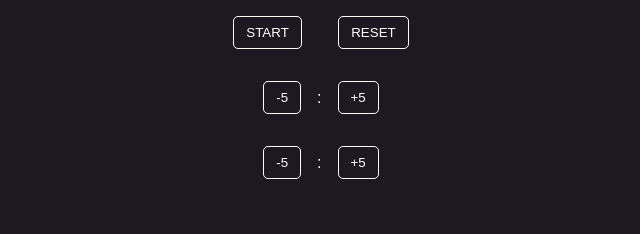
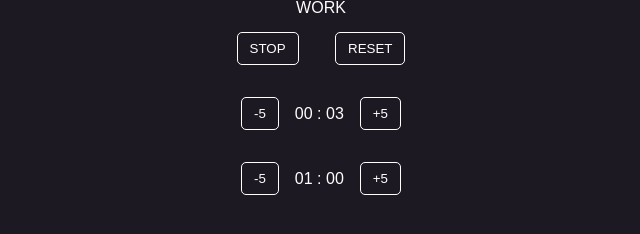
Before and after one commit to helene-nguyen/pomodoro-app, a plain HTML site: page index.html in a window 1280 px wide. Both pictures are taken after a click on the button "START". Shown: the whole page, without its empty margins (319-959 px from the left). Drawn offline with Linux system fonts and the light colour scheme.

Commit message:
:dizzy: feat: end timer

```diff
--- a/index.html
+++ b/index.html
@@ -6,6 +6,8 @@
     <meta name="viewport" content="width=device-width, initial-scale=1.0" />
 
     <title>Vanilla</title>
+    <!--& FAVICON -->
+    <link rel="icon" type="image/x-icon" href="./media/favicon.ico">
 
     <!--& CSS -->
     <link rel="stylesheet" href="./style/css/reset.css" />
@@ -18,37 +20,30 @@
     <header id="header"></header>
 
     <main class="container">
+      <section class="container__session-title" data-session="work">WORK</section>
       <!--& ACTION BUTTONS -->
       <section class="main-buttons">
-        <button type="button" class="main-buttons__button main-buttons__button--start">START</button>
+        <button type="button" class="main-buttons__button" data-action="start">START</button>
         <button type="button" class="main-buttons__button main-buttons__button--reset">RESET</button>
       </section>
 
       <!--& DISPLAY TIMER -->
       <section class="timer current-timer">
         <button type="button" class="current-timer__button current-timer__button--less">-5</button>
-        <div class="current-timer__container">
-          <p class="current-timer__minutes"></p>
-          <span> : </span>
-          <p class="current-timer__seconds"></p>
-        </div>
+
+        <div class="current-timer__container"></div>
+
         <button type="button" class="current-timer__button current-timer__button--more">+5</button>
       </section>
 
       <!--& CONFIGURE TIMER -->
       <section class="timer define-timer">
         <button type="button" class="define-timer__button define-timer__button--less">-5</button>
-        <div class="define-timer__time">
-          <div class="define-timer__container">
-            <p class="define-timer__minutes"></p>
-            <span> : </span>
-            <p class="define-timer__seconds"></p>
-          </div>
-        </div>
+
+        <div class="define-timer__container"></div>
+
         <button type="button" class="define-timer__button define-timer__button--more">+5</button>
       </section>
-
-      <section class="container__session-title"></section>
     </main>
 
     <footer id="footer"></footer>
--- a/script/index.js
+++ b/script/index.js
@@ -1,51 +1,190 @@
-// console.log('Hello from space 🚀')
-
 const app = {
   //~ VARIABLES
   //* default
-  defaultCurrentTimer: {
-    minutes: 30,
-    seconds: 00,
+  currentTimer: {
+    minutes: 3,
+    seconds: 0,
   },
-  defaultDefinedTimer: {
-    minutes: 05,
-    seconds: 00,
+  definedTimer: {
+    minutes: 1,
+    seconds: 0,
   },
-  defaultCurrentSession: ['WORK'],
+  remainingTime: null,
+  interval: null,
+  time: 5,
 
   //* buttons
-  targetStartBtn: document.querySelector('container__button--start'),
-  targetResetBtn: document.querySelector('container__button--reset'),
-  targetCurrentMoreBtn: document.querySelector('current-timer__button--more'),
-  targetCurrentLessBtn: document.querySelector('current-timer__button--less'),
-  targetDefinedMoreBtn: document.querySelector('define-timer__button--more'),
-  targetDefinedLessBtn: document.querySelector('define-timer__button--less'),
+  targetActionBtn: document.querySelector(`[data-action]`),
+  targetResetBtn: document.querySelector('.main-buttons__button--reset'),
   //* elements
-  targetMinutesElement: document.querySelector('current-timer__minutes'),
-  targetSecondsElement: document.querySelector('current-timer__seconds'),
-  targetDefinedMinutesElement: document.querySelector('define-timer__minutes'),
-  targetDefinedSecondsElement: document.querySelector('define-timer__minutes'),
-  targetSessionTitleElement: document.querySelector('container__session-title'),
+  targetPomodoroContainer: document.querySelector('.container'),
+  targetCurrentTimerElement: document.querySelector('.current-timer__container'),
+  targetDefinedTimerElement: document.querySelector('.define-timer__container'),
+  targetSessionTitleElement: document.querySelector('.container__session-title'),
 
   //~ INIT
   init: () => {
     console.log('Hello from space 🚀');
+    app.displayCurrentTimer(app.currentTimer.minutes, app.currentTimer.seconds);
+    app.displayDefinedTimer(app.definedTimer.minutes, app.definedTimer.seconds);
+    app.handleListeners();
   },
 
   //~ METHODS
-  //actions
-  handleListeners: () => {},
-  handleBtnStartTimer: () => {},
-  handleBtnResetTimer: () => {},
-  handleBtnBreakAction: () => {},
-  handleCurrentTimeBtnMore: () => {},
-  handleCurrentTimeBtnLess: () => {},
-  handleDefinedTimeBtnMore: () => {},
-  handleDefinedTimeBtnLess: () => {},
-  //displays
-  displayCurrentSession: () => {},
-  displayCurrentTimer: () => {},
-  displayDefinedTimer: () => {},
+
+  //? HANDLING ACTIONS
+  handleListeners: () => {
+    //& handle main button
+    app.targetPomodoroContainer.addEventListener('click', app.handleSideBtn);
+
+    app.targetActionBtn.addEventListener('click', () => {
+      const { action } = app.targetActionBtn.dataset;
+      action === 'start' ? (app.startTimer(), app.setSession('work')) : app.stopTimer();
+      app.audio(action).play();
+    });
+
+    app.targetResetBtn.addEventListener('click', app.resetSession);
+  },
+
+  startTimer: () => {
+    app.remainingTime === null && (app.remainingTime = app.currentTimer);
+    app.interval = setInterval(() => {
+      const { minutes, seconds } = app.remainingTime;
+      const { session } = app.targetSessionTitleElement.dataset;
+
+      app.displayCurrentSession(session);
+      app.displayCurrentTimer(minutes, seconds);
+
+      seconds > 0 && app.remainingTime.seconds--;
+
+      if (seconds <= 0) {
+        app.updateClock(minutes, seconds, session);
+
+        clearInterval(app.interval);
+        app.startTimer();
+      }
+    }, 100);
+
+    app.setAction('stop');
+  },
+
+  updateClock: (minutes, seconds, session) => {
+    app.remainingTime = {
+      minutes,
+      seconds: 3,
+    };
+
+    minutes > 0 && app.remainingTime.minutes--;
+
+    if (minutes <= 0 && session === 'work') {
+      app.remainingTime = app.definedTimer;
+      const { minutes, seconds } = app.currentTimer;
+      app.displayDefinedTimer(minutes, seconds);
+      app.setSession('break');
+      app.audio('break').play();
+    }
+
+    //if session name break and minutes = 0
+    if (minutes <= 0 && session === 'break') {
+      app.remainingTime = null;
+      const { minutes, seconds } = app.definedTimer;
+      app.displayDefinedTimer(minutes, seconds);
+
+      app.setSession('work');
+      app.audio('work').play();
+    }
+  },
+
+  stopTimer: () => {
+    clearInterval(app.interval);
+    app.setAction('start');
+  },
+  resetSession: () => {
+    app.setSession('work');
+    const { session } = app.targetSessionTitleElement.dataset;
+    app.displayCurrentSession(session);
+
+    app.remainingTime = app.currentTimer;
+    const { minutes, seconds } = app.currentTimer;
+    app.displayCurrentTimer(minutes, seconds);
+    app.displayDefinedTimer(app.definedTimer.minutes, app.definedTimer.seconds);
+    app.stopTimer();
+  },
+  setAction: (actionName) => {
+    app.targetActionBtn.dataset.action = actionName.toLowerCase();
+    app.targetActionBtn.textContent = actionName.toUpperCase();
+    return actionName;
+  },
+  setSession: (sessionName) => {
+    app.targetSessionTitleElement.dataset.session = sessionName;
+    return sessionName;
+  },
+  handleSideBtn: (event) => {
+    let time;
+    let targetTimer;
+
+    const sideBtnClicked = event.target.classList['value'].match('current-timer__button');
+    if (sideBtnClicked) {
+      time = +event.target.textContent;
+      app.remainingTime = app.currentTimer;
+      console.log('app.remainingTime: ', app.remainingTime);
+
+      targetTimer = app.remainingTime.minutes;
+      app.addOrRetrieveTime(time, targetTimer, 'remainingTime');
+    }
+
+    const sideDefineClicked = event.target.classList['value'].match('define-timer__button');
+    if (sideDefineClicked) {
+      time = +event.target.textContent;
+
+      const { session } = app.targetSessionTitleElement.dataset;
+
+      if (session === 'work') (targetTimer = app.definedTimer.minutes), app.addOrRetrieveTime(time, targetTimer, 'definedTimer');
+
+      if (session === 'break') (targetTimer = app.currentTimer.minutes), app.addOrRetrieveTime(time, targetTimer, 'currentTimer');
+    }
+  },
+  addOrRetrieveTime: (time, targetTimer, timerName) => {
+    targetTimer + time > 0 && (app[`${timerName}`].minutes = targetTimer + time);
+
+    const minutes = app[`${timerName}`].minutes;
+    const seconds = app[`${timerName}`].seconds;
+
+    timerName === 'remainingTime' ? app.displayCurrentTimer(minutes, seconds) : app.displayDefinedTimer(minutes, seconds);
+    return console.log(targetTimer + time > 0);
+  },
+
+  //? Add audio to timer
+  audio: (session) => {
+    let audio = document.createElement('audio');
+    audio.classList.add('audio');
+
+    session === 'start' || 'work' ? (audio = new Audio('../media/start.wav')) : (audio = new Audio('../media/stop.wav'));
+
+    session === 'break' && (audio = new Audio('../media/break.wav'));
+
+    audio.preload = 'auto';
+
+    return audio;
+  },
+
+  //? DISPLAYS
+  displayCurrentSession: (sessionName) => {
+    app.targetSessionTitleElement.textContent = sessionName.toUpperCase();
+    app.setSession(sessionName);
+  },
+  displayCurrentTimer: (minutes, seconds) => {
+    let currentTimer = app.targetCurrentTimerElement;
+    minutes = minutes.toString();
+    seconds = seconds.toString();
+
+    currentTimer.textContent = `${minutes.padStart(2, '0')} : ${seconds.padStart(2, '0')}`;
+  },
+  displayDefinedTimer: (minutes, seconds) => {
+    minutes = minutes.toString();
+    seconds = seconds.toString();
+    app.targetDefinedTimerElement.textContent = `${minutes.padStart(2, '0')} : ${seconds.padStart(2, '0')}`;
+  },
 };
 
 app.init();
```
Also changed, not shown: script/example.js (added, +122 -0 lines), media/android-chrome-192x192.png (added), media/android-chrome-512x512.png (added), media/apple-touch-icon.png (added), media/favicon-16x16.png (added), media/favicon-32x32.png (added), media/favicon.ico (added), 4 other files.
